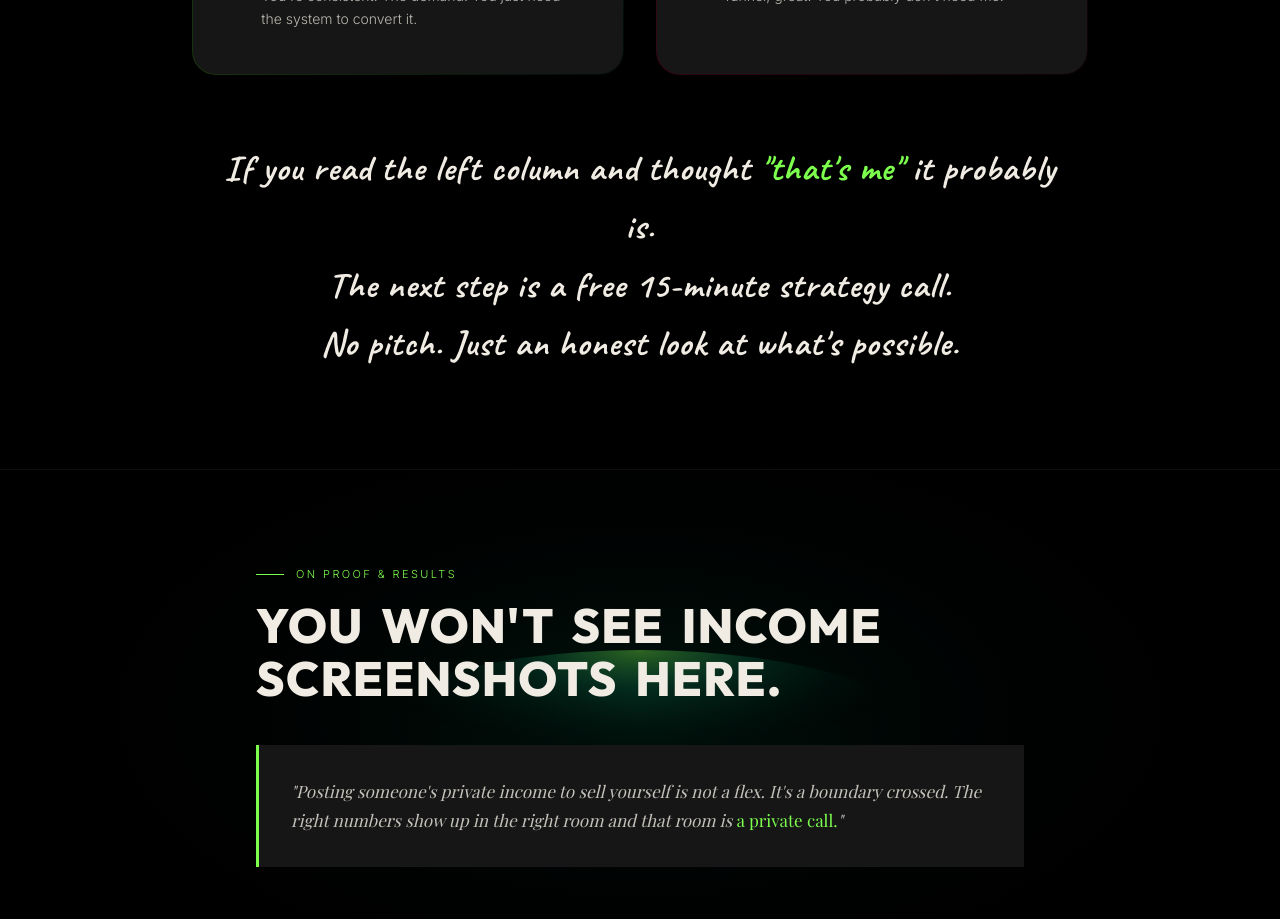
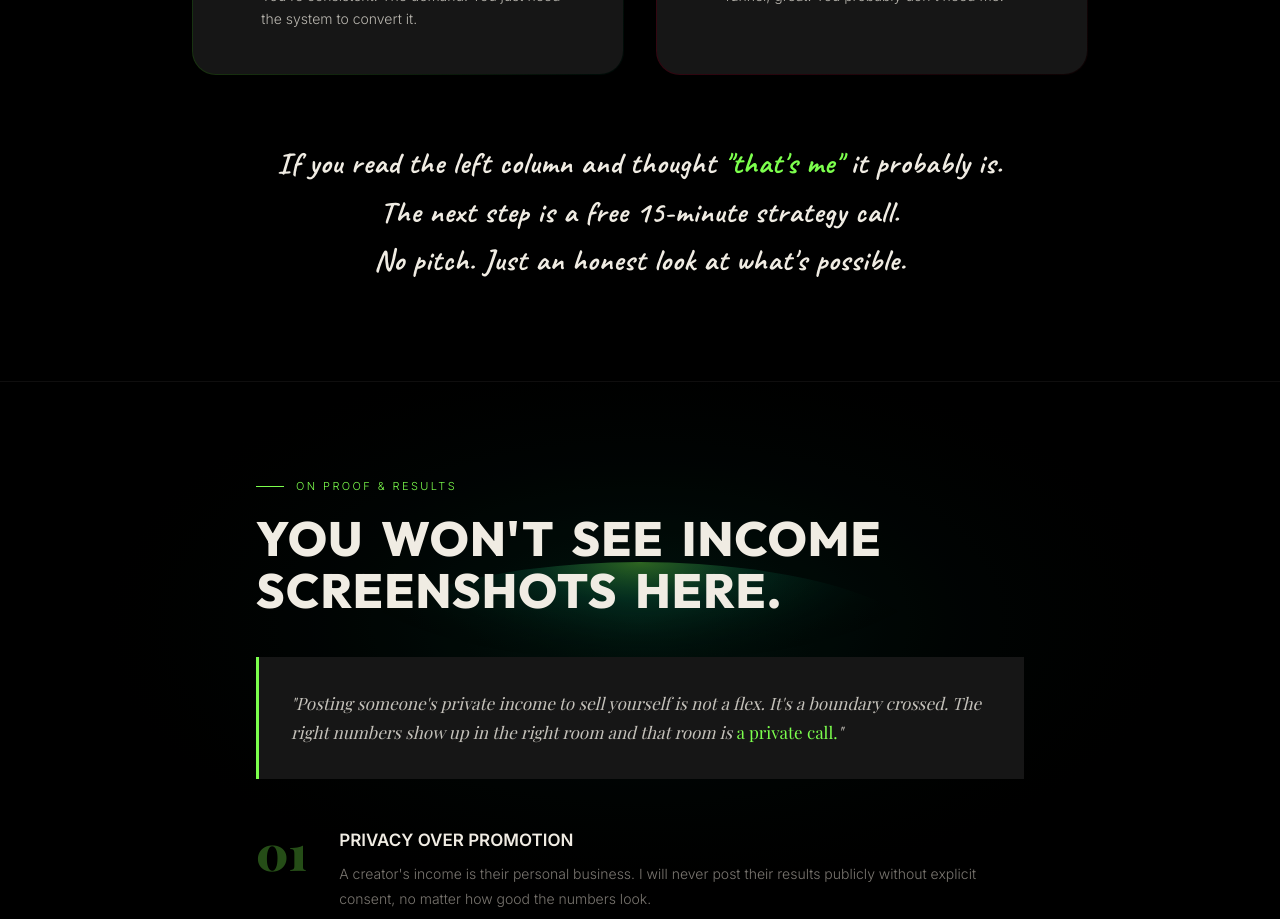
Before and after one commit to zohanariz/zohan-landing, a Next.js app: page / in a window 1280 px wide. Shown: the part 4920-5839 px from the top of the page. Built offline with nearby package versions, Linux system fonts and the light colour scheme; no server answers.

Commit message:
style: reduce font sizes to ensure exactly three lines

```diff
--- a/original_landing_page_0.html
+++ b/original_landing_page_0.html
@@ -692,7 +692,7 @@
       </div>
 
       <div class="reveal" style="grid-column: 1 / -1; text-align: center; padding: 3rem 1.5rem; border-top: 1px solid var(--border-soft); max-width: 1024px; margin: 0 auto;">
-        <p style="font-family: 'Caveat', cursive; font-size: 2.1rem; font-weight: 700; color: var(--text); line-height: 1.5; margin: 0;">
+        <p style="font-family: 'Caveat', cursive; font-size: 1.8rem; font-weight: 700; color: var(--text); line-height: 1.5; margin: 0;">
           If you read the left column and thought <span style="color: var(--lime);">"that's me"</span> it probably is.<br>
           The next step is a free 15-minute strategy call.<br>
           No pitch. Just an honest look at what's possible.
--- a/src/components/sections/FitTest.tsx
+++ b/src/components/sections/FitTest.tsx
@@ -151,7 +151,7 @@ export default function FitTest() {
 
         {/* Highlighted statement: Big, Bold, Non-Skimmable, Outfit font, "that's me" in Green */}
         <div className="fit-header-reveal text-center max-w-5xl mx-auto mt-16 px-4">
-          <p className="font-cursive text-2xl sm:text-3xl md:text-4xl font-bold text-white leading-relaxed tracking-wide">
+          <p className="font-cursive text-lg sm:text-2xl md:text-3xl font-bold text-white leading-relaxed tracking-wide">
             If you read the left column and thought <span className="text-gold">"that's me"</span> it probably is.<br />
             The next step is a free 15-minute strategy call.<br />
             No pitch. Just an honest look at what's possible.
```
